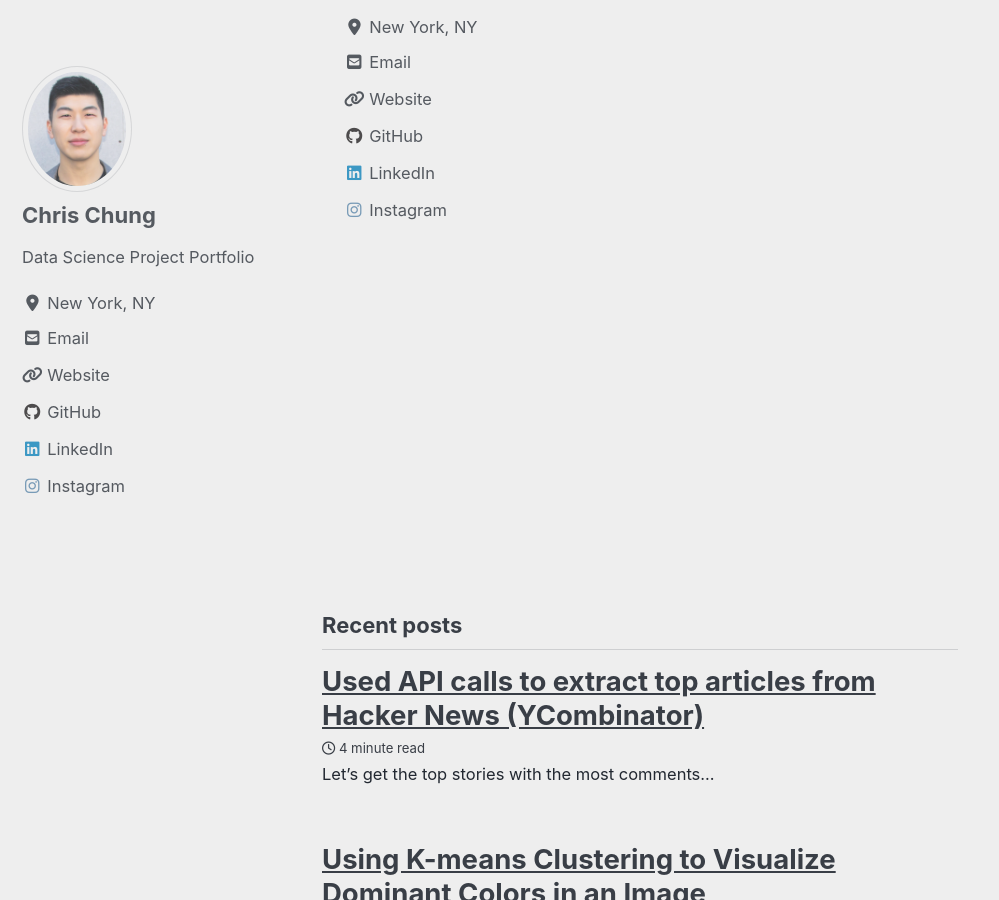
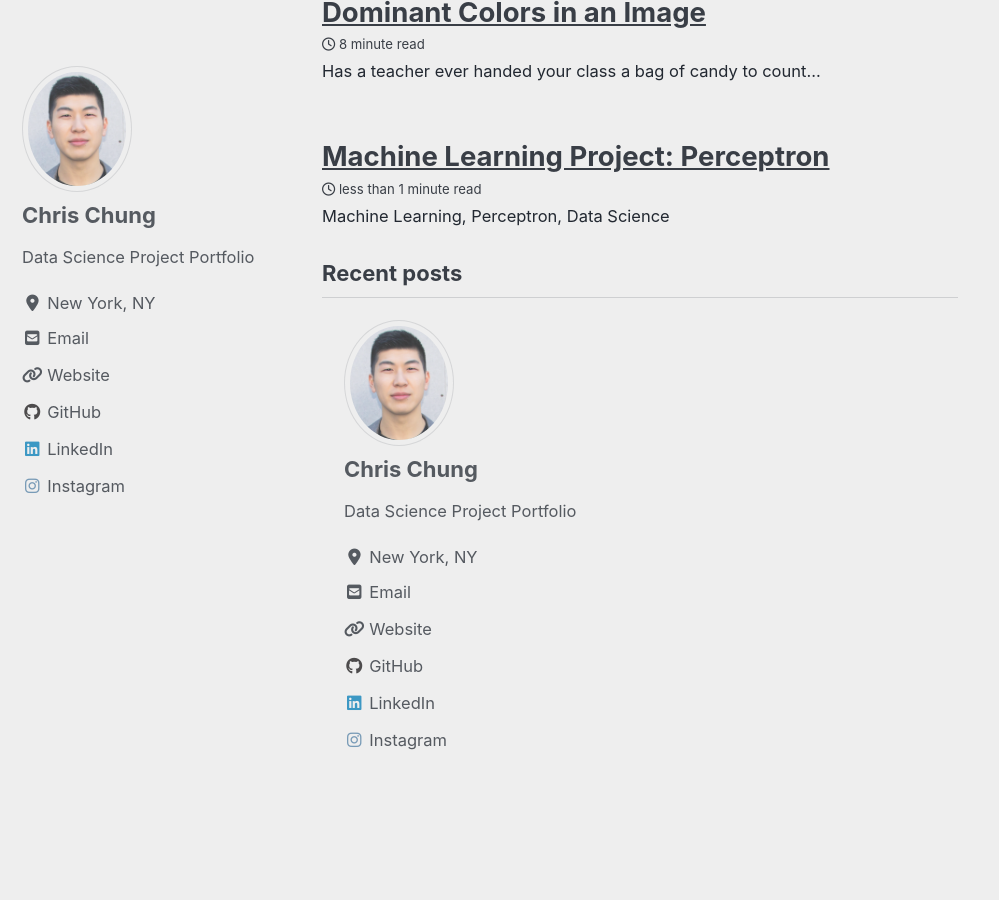
Before and after one commit to chrispfchung/chrispfchung.github.io, a Jekyll site: the page built from index.html, in a window 1280 px wide and 900 px high, scrolled down 2338 px. Shown: the whole window, without its empty margins (0-999 px from the left). Built offline with Jekyll 4.4.1, drawn with Linux system fonts in a browser that asks for light colours; cached includes are drawn as plain includes; nearby versions of some CDN libraries; the list of posts is cut into pages by our own code; some of the changed text lies outside the part shown.

Commit message:
trying again

```diff
--- a/_layouts/home.html
+++ b/_layouts/home.html
@@ -15,6 +15,16 @@
   <br/>
   <br/>
 
+
+<h3 class="archive__subtitle">{{ site.data.ui-text[site.locale].recent_posts | default: "Recent Posts" }}</h3>
+
+{% for post in paginator.posts %}
+  {% include archive-single.html %}
+{% endfor %}
+
+{% include paginator.html %}
+
+
 <h3 class="archive__subtitle">{{ site.data.ui-text[site.locale].recent_posts | default: "Projects by Tag" }}</h3>
 
 <div id="main" role="main">
@@ -27,11 +37,3 @@
     {% endfor %}
   </div>
 </div>
-
-<h3 class="archive__subtitle">{{ site.data.ui-text[site.locale].recent_posts | default: "Recent Posts" }}</h3>
-
-{% for post in paginator.posts %}
-  {% include archive-single.html %}
-{% endfor %}
-
-{% include paginator.html %}
```
